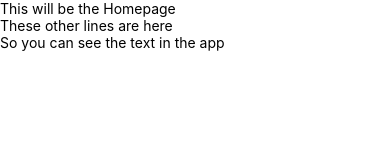
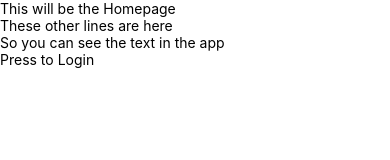
Before and after one commit to dev-rm/RN-LearnStuff-demo, a React Native app: screen / in a window 390 px wide. Shown: the top 160 px of the page. Built offline with nearby package versions, Linux system fonts and the light colour scheme.

Commit message:
Add Header component

```diff
--- /dev/null
+++ b/app/sections/Header.js
@@ -0,0 +1,22 @@
+import React from 'react';
+import { StyleSheet, Text } from 'react-native';
+
+export class Header extends React.Component {
+    constructor(props){
+        super(props);
+        this.state = {isLoggedIn: false};
+    }
+
+    toggleUser = ()=>{
+        this.setState(previousState => {
+            return {isLoggedIn : !previousState.isLoggedIn};
+        });
+    }
+
+    render(){
+        let display = this.state.isLoggedIn ? 'Sample User' : this.props.message ;
+        return (
+        <Text onPress={this.toggleUser}>{display}</Text>
+        );
+    }
+}
--- a/app/views/Home.js
+++ b/app/views/Home.js
@@ -1,5 +1,6 @@
 import React from 'react';
 import { StyleSheet, Text, View } from 'react-native';
+import { Header } from '../sections/Header.js' ;
 
 export class Home extends React.Component {
     render() {
@@ -8,6 +9,7 @@ export class Home extends React.Component {
                 <Text>This will be the Homepage</Text>
                 <Text>These other lines are here</Text>
                 <Text>So you can see the text in the app</Text>
+                <Header message = 'Press to Login' />
             </View>
         );
     }
```
